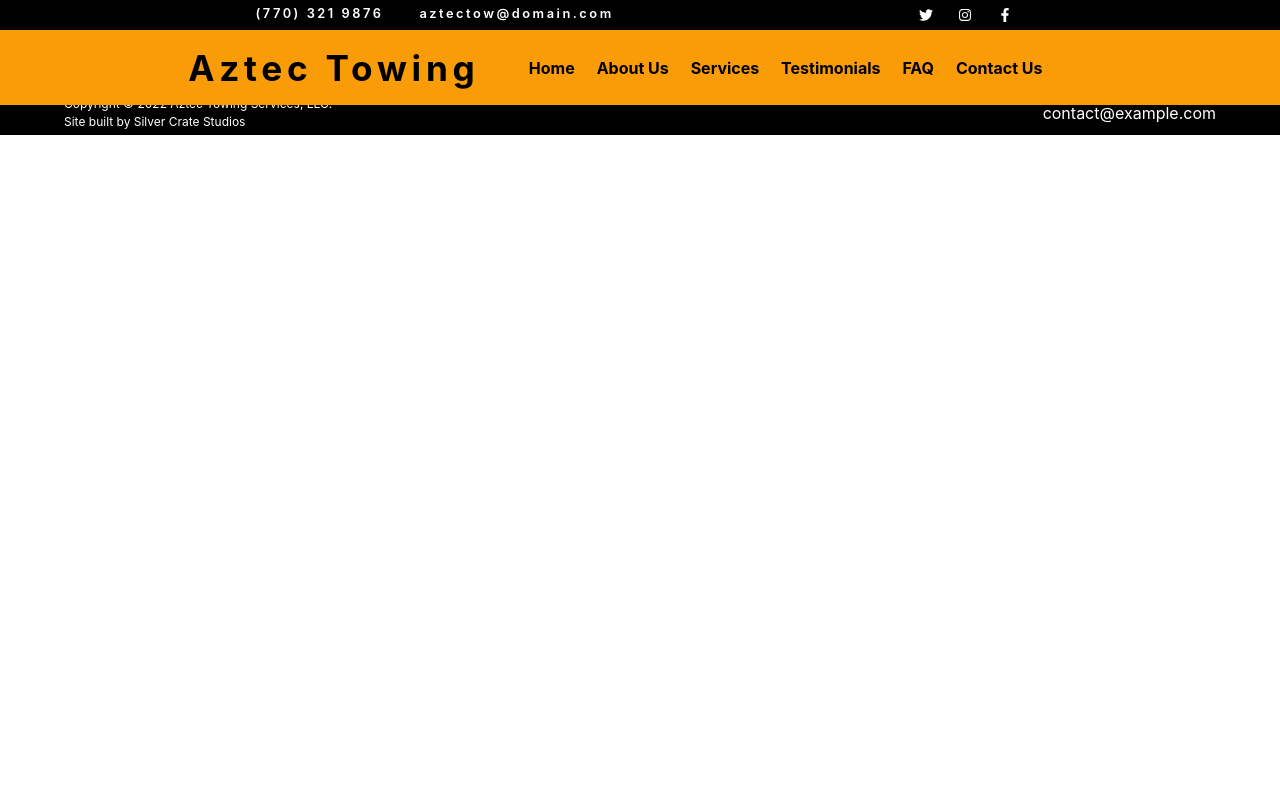
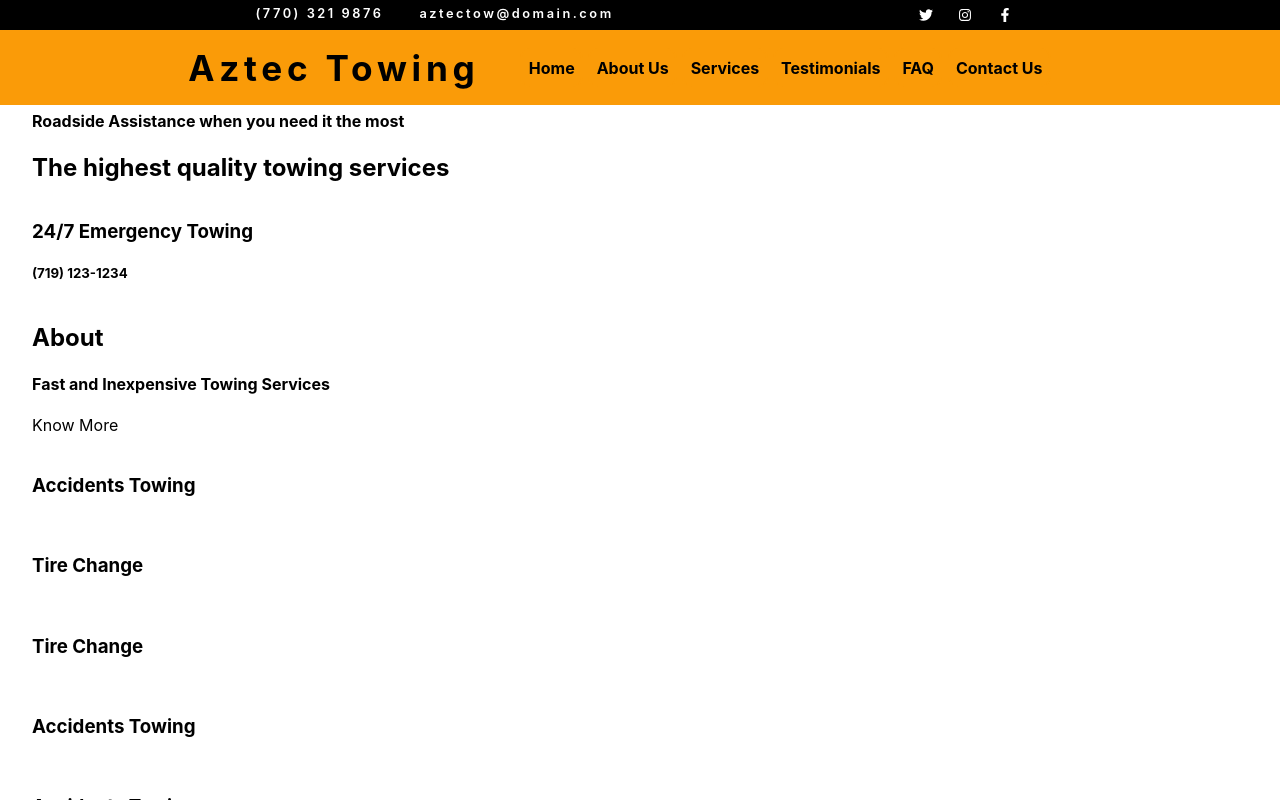
Before and after one commit to dpandev/aztec-towing, a Next.js app: page / in a window 1280 px wide. Shown: the top 800 px of the page. Built offline with nearby package versions, Linux system fonts and the light colour scheme.

Commit message:
Created LandingPage component

```diff
--- /dev/null
+++ b/components/LandingPage.jsx
@@ -0,0 +1,141 @@
+import React from 'react'
+import styles from '../styles/LandingPage.module.css'
+
+export const LandingPage = () => {
+  return (
+    <div className={styles.container}>
+      <div className={styles.section}>
+        <div className={styles.subheading}>
+          <h4>Roadside Assistance when you need it the most</h4>
+        </div>
+        <div className={styles.heading}>
+          <h2>The highest quality towing services</h2>
+        </div>
+      </div>
+      <div className={styles.section}>
+        <div className={styles.featureBox}>
+          <h3>24/7 Emergency Towing</h3>
+          <h5>(719) 123-1234</h5>
+        </div>
+      </div>
+      <div className={styles.section}>
+        <div className={styles.heading}>
+          <h2>About</h2>
+        </div>
+        <div className={styles.subheading}>
+          <h4>Fast and Inexpensive Towing Services</h4>
+        </div>
+        <div className={styles.button}>
+          <a>Know More</a>
+        </div>
+      </div>
+      <div className={styles.section}>
+        <div className={styles.featureImageRow}>
+          <div className={styles.featureImageLarge}>
+            <img className={styles.imageBig} src='' />
+            <div className={styles.featureImageHeading}>
+              <h3>Accidents Towing</h3>
+            </div>
+          </div>
+          <div className={styles.featureImageSmall}>
+            <img className={styles.imageSmall} src='' />
+            <div className={styles.featureImageHeading}>
+              <h3>Tire Change</h3>
+            </div>
+          </div>
+        </div>
+        <div className={styles.featureImageRow} id={styles.row1}>
+          <div className={styles.featureImageSmall}>
+            <img className={styles.imageSmall} src='' />
+            <div className={styles.featureImageHeading}>
+              <h3>Tire Change</h3>
+            </div>
+          </div>
+          <div className={styles.featureImageLarge}>
+            <img className={styles.imageBig} src='' />
+            <div className={styles.featureImageHeading}>
+              <h3>Accidents Towing</h3>
+            </div>
+          </div>
+        </div>
+        <div className={styles.featureImageRow} id={styles.row2}>
+          <div className={styles.featureImageLarge}>
+            <img className={styles.imageBig} src='' />
+            <div className={styles.featureImageHeading}>
+              <h3>Accidents Towing</h3>
+            </div>
+          </div>
+          <div className={styles.featureImageSmall}>
+            <img className={styles.imageSmall} src='' />
+            <div className={styles.featureImageHeading}>
+              <h3>Tire Change</h3>
+            </div>
+          </div>
+        </div>
+        <div className={styles.featureImageRow} id={styles.row3}>
+          <div className={styles.featureImageSquare}>
+            <img className={styles.imageSquare} src='' />
+            <div className={styles.featureImageHeading}>
+              <h3>Accidents Towing</h3>
+            </div>
+          </div>
+          <div className={styles.featureImageSquare}>
+            <img className={styles.imageSquare} src='' />
+            <div className={styles.featureImageHeading}>
+              <h3>Tire Change</h3>
+            </div>
+          </div>
+        </div>
+      </div>
+      <div className={styles.section}>
+        <div className={styles.heading}>
+          <h2>Testimonials</h2>
+        </div>
+        <div className={styles.testomonialBox}>
+          <div className={styles.profileBox}>
+            <img className={styles.profileImg} src='' />
+            <h3></h3>
+          </div>
+          <div className={styles.reviewTextbox}>
+            <i className={styles.reviewTopIcon} src='' />
+            <p className={styles.reviewMessage}>Lorem Ipsum</p>
+            <i className={styles.reviewBottomIcon} src='' />
+          </div>
+        </div>
+        <div className={styles.testomonialBox}>
+          <div className={styles.profileBox}>
+            <img className={styles.profileImg} src='' />
+            <h3></h3>
+          </div>
+          <div className={styles.reviewTextbox}>
+            <i className={styles.reviewTopIcon} src='' />
+            <p className={styles.reviewMessage}>Lorem Ipsum</p>
+            <i className={styles.reviewBottomIcon} src='' />
+          </div>
+        </div>
+        <div className={styles.testomonialBox}>
+          <div className={styles.profileBox}>
+            <img className={styles.profileImg} src='' />
+            <h3></h3>
+          </div>
+          <div className={styles.reviewTextbox}>
+            <i className={styles.reviewTopIcon} src='' />
+            <p className={styles.reviewMessage}>Lorem Ipsum</p>
+            <i className={styles.reviewBottomIcon} src='' />
+          </div>
+        </div>
+      </div>
+      <div className={styles.section}>
+        <div className={styles.heading}>
+          <h2>Testimonials</h2>
+        </div>
+        <div className={styles.subheading}>
+          <h5></h5>
+        </div>
+        <div className={styles.button}>
+          <a>See FAQs</a>
+        </div>
+      </div>
+    </div>
+  )
+}
--- a/pages/index.js
+++ b/pages/index.js
@@ -1,4 +1,5 @@
 import Head from 'next/head'
+import { LandingPage } from '../components/LandingPage'
 import styles from '../styles/Home.module.css'
 
 export default function Home() {
@@ -6,9 +7,10 @@ export default function Home() {
     <div className={styles.container}>
       <Head>
         <title>Aztec Towing</title>
-        <meta name="description" content="A Parter for the Mayonnaise Farmer" />
+        <meta name="description" content="Towing Service" />
         <link rel="icon" href="/favicon.ico" />
       </Head>
+      <LandingPage />
     </div>
   )
 }
--- /dev/null
+++ b/styles/LandingPage.module.css
@@ -0,0 +1,17 @@
+.container {
+  display: flex;
+  height: 100%;
+  flex-direction: column;
+}
+
+.section {
+  /*  */
+}
+
+.heading {
+  /*  */
+}
+
+.subheading {
+  /*  */
+}
```
